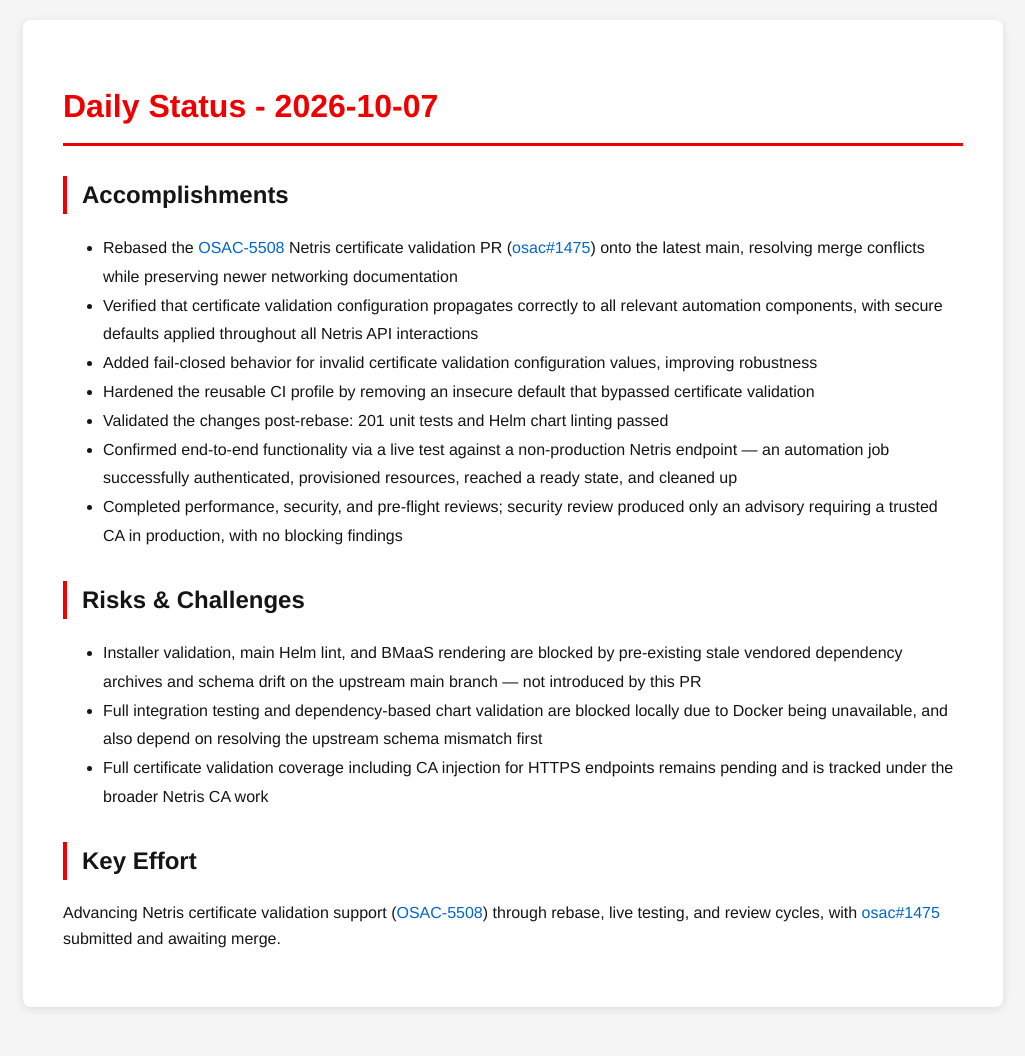
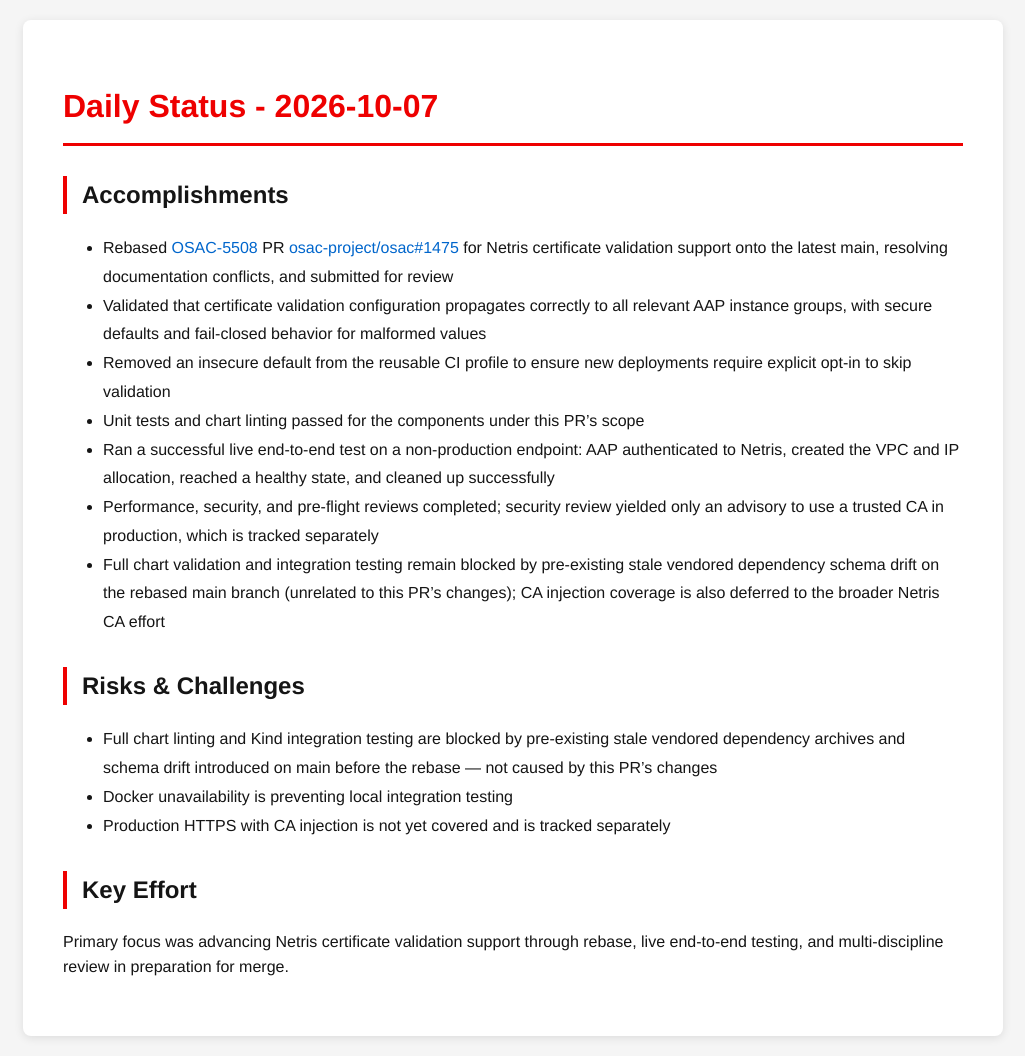
Before and after one commit to tzvatot/daily-status, a Jekyll site: the page built from 2026-10-07.md, in a window 1280 px wide. Shown: the whole page, without its empty margins (127-1152 px from the left). Built offline with Jekyll 4.4.1, drawn with Linux system fonts in a browser that asks for light colours; before the commit the page ends 1027 px from its top, so only the background shows below that.

Commit message:
Daily status update - 2026-10-07

```diff
--- a/2026-10-07.md
+++ b/2026-10-07.md
@@ -7,18 +7,18 @@
 # Daily Status - 2026-10-07
 
 ## Accomplishments
-- Rebased the [OSAC-5508](https://redhat.atlassian.net/browse/OSAC-5508) Netris certificate validation PR ([osac#1475](https://github.com/osac-project/osac/pull/1475)) onto the latest main, resolving merge conflicts while preserving newer networking documentation
-- Verified that certificate validation configuration propagates correctly to all relevant automation components, with secure defaults applied throughout all Netris API interactions
-- Added fail-closed behavior for invalid certificate validation configuration values, improving robustness
-- Hardened the reusable CI profile by removing an insecure default that bypassed certificate validation
-- Validated the changes post-rebase: 201 unit tests and Helm chart linting passed
-- Confirmed end-to-end functionality via a live test against a non-production Netris endpoint — an automation job successfully authenticated, provisioned resources, reached a ready state, and cleaned up
-- Completed performance, security, and pre-flight reviews; security review produced only an advisory requiring a trusted CA in production, with no blocking findings
+- Rebased [OSAC-5508](https://redhat.atlassian.net/browse/OSAC-5508) PR [osac-project/osac#1475](https://github.com/osac-project/osac/pull/1475) for Netris certificate validation support onto the latest main, resolving documentation conflicts, and submitted for review
+- Validated that certificate validation configuration propagates correctly to all relevant AAP instance groups, with secure defaults and fail-closed behavior for malformed values
+- Removed an insecure default from the reusable CI profile to ensure new deployments require explicit opt-in to skip validation
+- Unit tests and chart linting passed for the components under this PR's scope
+- Ran a successful live end-to-end test on a non-production endpoint: AAP authenticated to Netris, created the VPC and IP allocation, reached a healthy state, and cleaned up successfully
+- Performance, security, and pre-flight reviews completed; security review yielded only an advisory to use a trusted CA in production, which is tracked separately
+- Full chart validation and integration testing remain blocked by pre-existing stale vendored dependency schema drift on the rebased main branch (unrelated to this PR's changes); CA injection coverage is also deferred to the broader Netris CA effort
 
 ## Risks & Challenges
-- Installer validation, main Helm lint, and BMaaS rendering are blocked by pre-existing stale vendored dependency archives and schema drift on the upstream main branch — not introduced by this PR
-- Full integration testing and dependency-based chart validation are blocked locally due to Docker being unavailable, and also depend on resolving the upstream schema mismatch first
-- Full certificate validation coverage including CA injection for HTTPS endpoints remains pending and is tracked under the broader Netris CA work
+- Full chart linting and Kind integration testing are blocked by pre-existing stale vendored dependency archives and schema drift introduced on main before the rebase — not caused by this PR's changes
+- Docker unavailability is preventing local integration testing
+- Production HTTPS with CA injection is not yet covered and is tracked separately
 
 ## Key Effort
-Advancing Netris certificate validation support ([OSAC-5508](https://redhat.atlassian.net/browse/OSAC-5508)) through rebase, live testing, and review cycles, with [osac#1475](https://github.com/osac-project/osac/pull/1475) submitted and awaiting merge.
+Primary focus was advancing Netris certificate validation support through rebase, live end-to-end testing, and multi-discipline review in preparation for merge.
```
